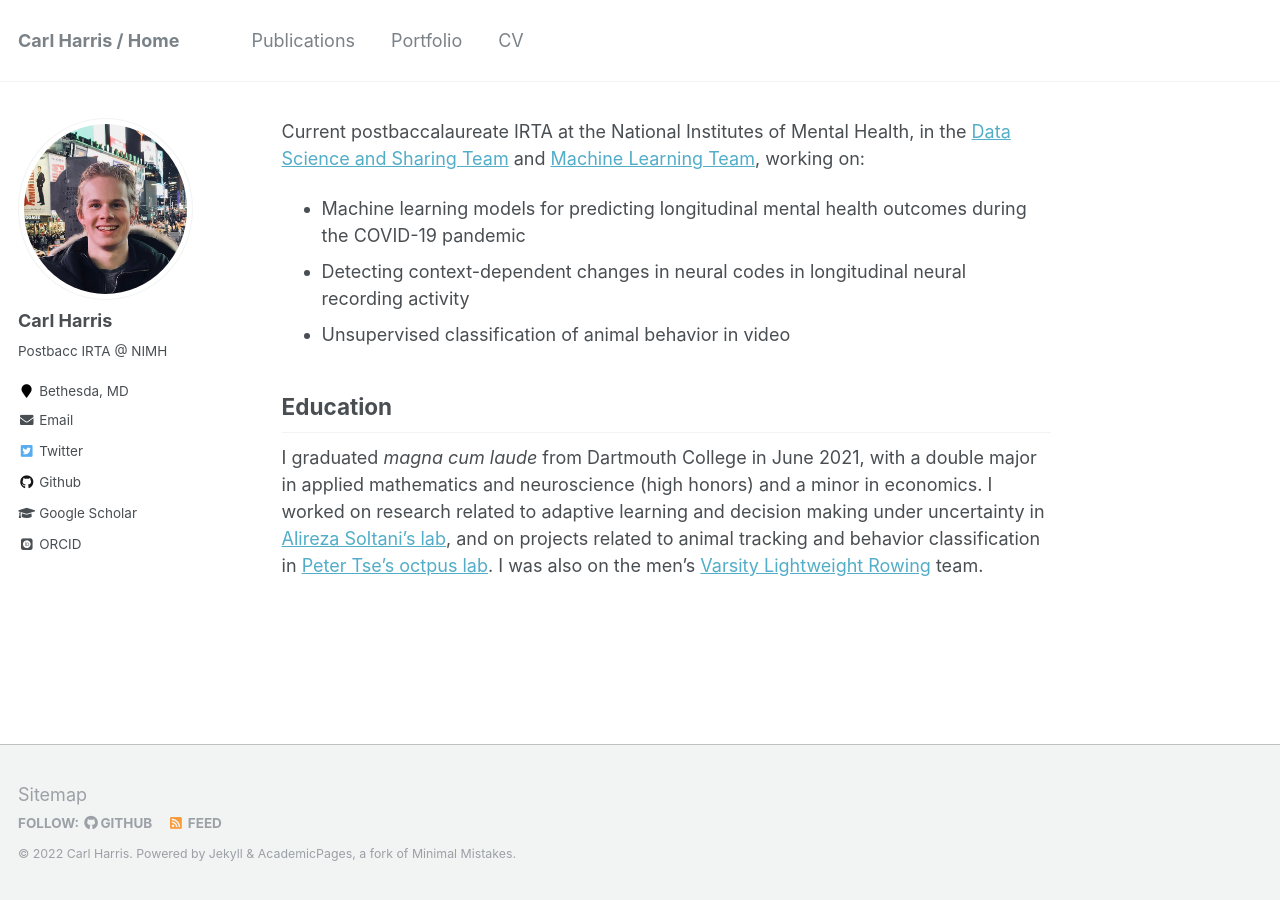
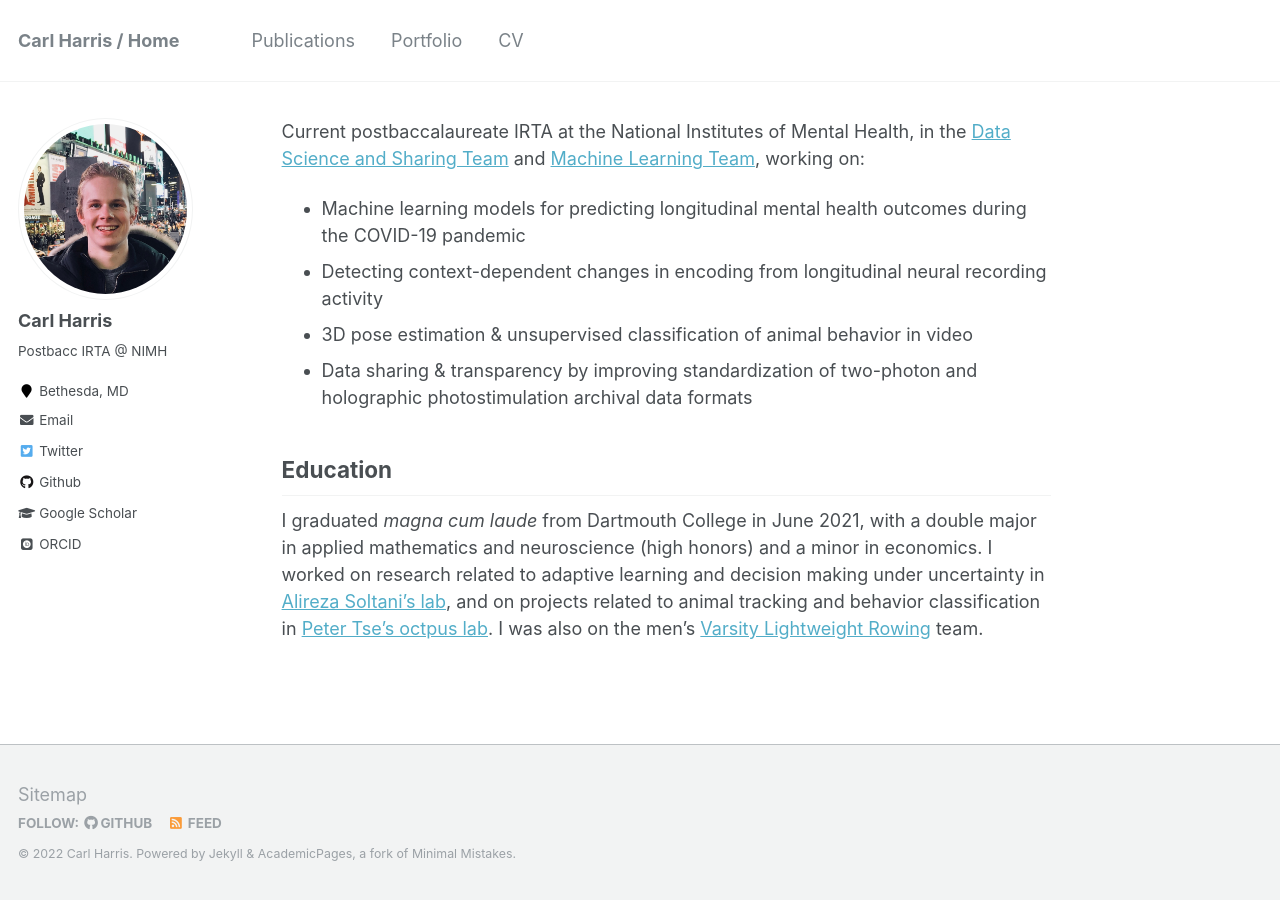
Before and after one commit to carlwharris/carlwharris.github.io, a Jekyll site: the page built from index.md, in a window 1280 px wide. Built offline with Jekyll 4.4.1, drawn with Linux system fonts in a browser that asks for light colours; some web fonts are replaced; our own code applies the rules of GitHub Pages for plain Markdown files.

Commit message:
misc updates

```diff
--- a/index.md
+++ b/index.md
@@ -1,9 +1,9 @@
 Current postbaccalaureate IRTA at the National Institutes of Mental Health, in the [Data Science and Sharing Team](https://cmn.nimh.nih.gov/dsst) and [Machine Learning Team](https://cmn.nimh.nih.gov/mlt), working on:
 
 * Machine learning models for predicting longitudinal mental health outcomes during the COVID-19 pandemic
-* Detecting context-dependent changes in neural codes in longitudinal neural recording activity
-* Unsupervised classification of animal behavior in video
-
+* Detecting context-dependent changes in encoding from longitudinal neural recording activity
+* 3D pose estimation & unsupervised classification of animal behavior in video
+* Data sharing & transparency by improving standardization of two-photon and holographic photostimulation archival data formats
 
 ## Education
 
```
Also changed, not shown: _pages/portfolio.md (+5 -5 lines).
